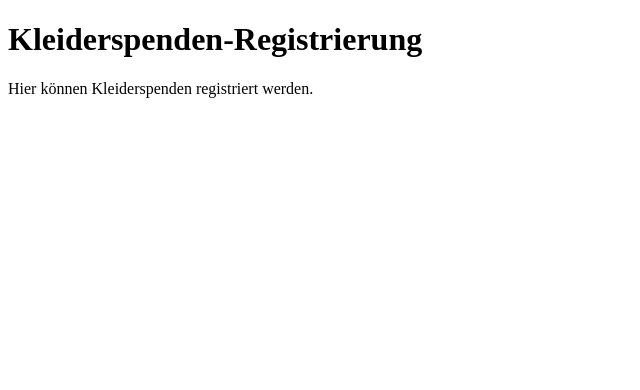
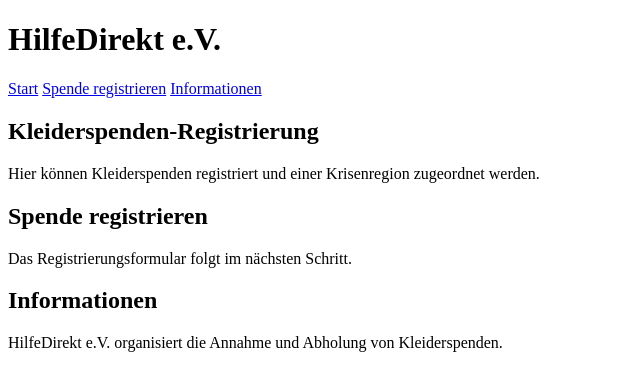
Before and after one commit to JonathanEm97/kleiderspenden-registrierung-ipwa01-01, a plain HTML site: page index.html in a window 1280 px wide. Shown: the whole page, without its empty margins (0-640 px from the left). Drawn offline with Linux system fonts and the light colour scheme.

Commit message:
Header und Navigation hinzugefügt
Updated header and main content for Kleiderspenden-Registrierung page.

```diff
--- a/index.html
+++ b/index.html
@@ -8,13 +8,39 @@
 
 <body>
 
-    <header>
-        <h1>Kleiderspenden-Registrierung</h1>
-    </header>
+<header>
+    <h1>HilfeDirekt e.V.</h1>
 
-    <main>
-        <p>Hier können Kleiderspenden registriert werden.</p>
-    </main>
+    <nav>
+        <a href="#start">Start</a>
+        <a href="#registrierung">Spende registrieren</a>
+        <a href="#informationen">Informationen</a>
+    </nav>
+</header>
+
+<main id="start">
+
+    <h2>Kleiderspenden-Registrierung</h2>
+
+    <p>
+        Hier können Kleiderspenden registriert und
+        einer Krisenregion zugeordnet werden.
+    </p>
+
+    <section id="registrierung">
+        <h2>Spende registrieren</h2>
+        <p>Das Registrierungsformular folgt im nächsten Schritt.</p>
+    </section>
+
+    <section id="informationen">
+        <h2>Informationen</h2>
+        <p>
+            HilfeDirekt e.V. organisiert die Annahme und
+            Abholung von Kleiderspenden.
+        </p>
+    </section>
+
+</main>
 
 </body>
 </html>
```
